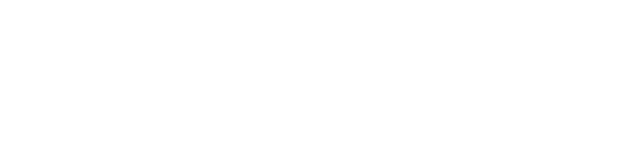
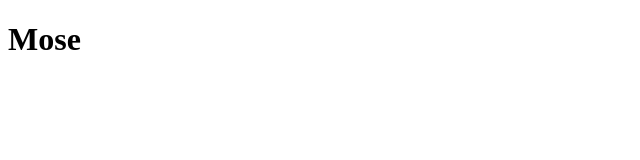
Before and after one commit to njoroofficial/WebProject-1, a plain HTML site: page index.html in a window 1280 px wide. Shown: the whole page, without its empty margins (0-640 px from the left). Drawn offline with Linux system fonts and the light colour scheme.

Commit message:
Added a header

```diff
--- a/index.html
+++ b/index.html
@@ -7,6 +7,8 @@
     <title>Art Life</title>
 </head>
 <body>
-
+    <div class="container">
+        <h1 class = "title">Mose</h1>
+    </div>
 </body>
 </html>
```
